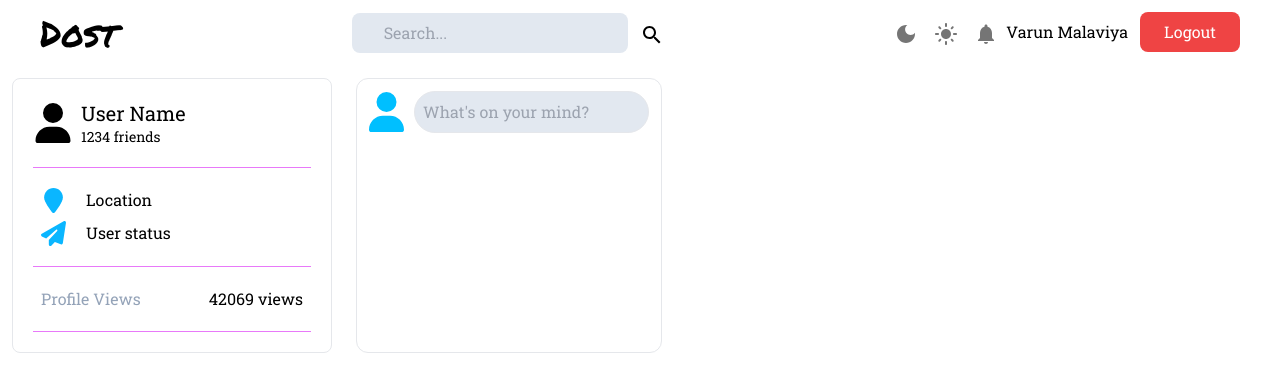
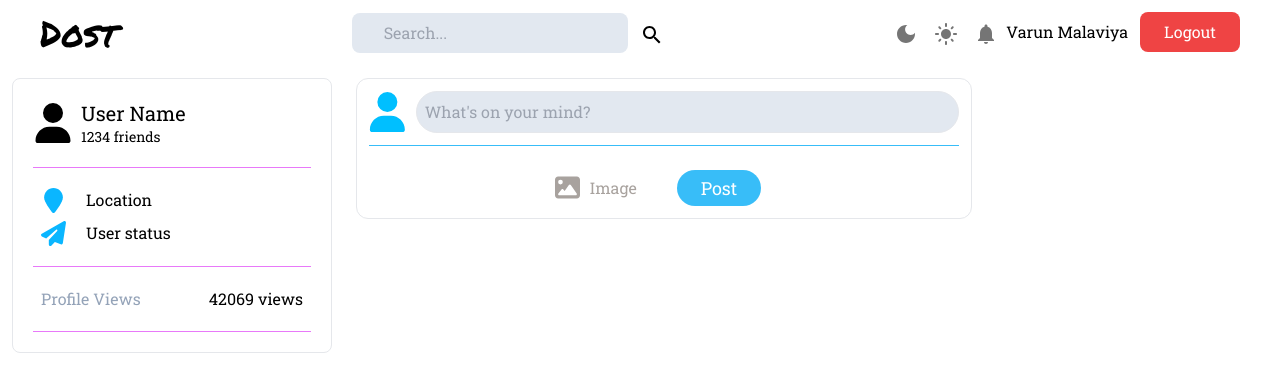
Before and after one commit to DustyDogCodex/Dost, a React (Vite) app in the folder client/: page /homepage in a window 1280 px wide. Shown: the top 392 px of the page. Built offline with nearby package versions, Linux system fonts and the light colour scheme.

Commit message:
added more elements and styling to homepage and create post component.

```diff
--- a/client/src/components/CreatePost.jsx
+++ b/client/src/components/CreatePost.jsx
@@ -1,5 +1,5 @@
 import { FontAwesomeIcon } from "@fortawesome/react-fontawesome"
-import { faUser } from "@fortawesome/free-solid-svg-icons"
+import { faUser, faImage } from "@fortawesome/free-solid-svg-icons"
 import { useForm } from "react-hook-form"
 import axios from "axios"
 import { useState } from "react"
@@ -17,7 +17,7 @@ function CreatePost() {
             className="m-3 border rounded-xl"
         >
             <div
-                className="flex items-center m-3"
+                className="flex items-center m-3 pb-3 border-b border-sky-400"
             >
                 <FontAwesomeIcon
                     icon={faUser}
@@ -38,11 +38,35 @@ function CreatePost() {
                 />
             </div>
             {addImage &&
-                <input
-                    { ...register("postPicture")}
-                    type="file"
-                />
+                <div
+                    className="flex items-center justify-center"
+                >
+                    <input
+                        { ...register("postPicture")}
+                        type="file"
+                        className="m-3 border border-fuchsia-300 p-2 rounded-full self-center"
+                    />
+                </div>
             }
+            <div
+                className="flex items-center justify-center"
+            >
+                <div
+                    className="flex items-center justify-center cursor-pointer"
+                    onClick={() => setAddImage(!addImage)}
+                >
+                    <FontAwesomeIcon
+                        icon={faImage}
+                        style={{color: "#a8a29e", height:'25px', width:'25px', marginRight:'10px'}}
+                    />
+                    <p className="text-stone-400">Image</p>
+                </div>
+                <button
+                    className="bg-sky-400 text-white text-lg py-1 px-6 m-3 rounded-full ml-10"
+                >
+                    Post
+                </button>
+            </div>
         </div>
     )
 }
--- a/client/src/pages/Homepage.jsx
+++ b/client/src/pages/Homepage.jsx
@@ -10,7 +10,11 @@ function Homepage() {
                 className="flex"
             >
                 <UserProfileWidget />
-                <CreatePost />
+                <div
+                    className="w-1/2"
+                >
+                    <CreatePost />
+                </div>
             </div>
         </div>
     )
```
